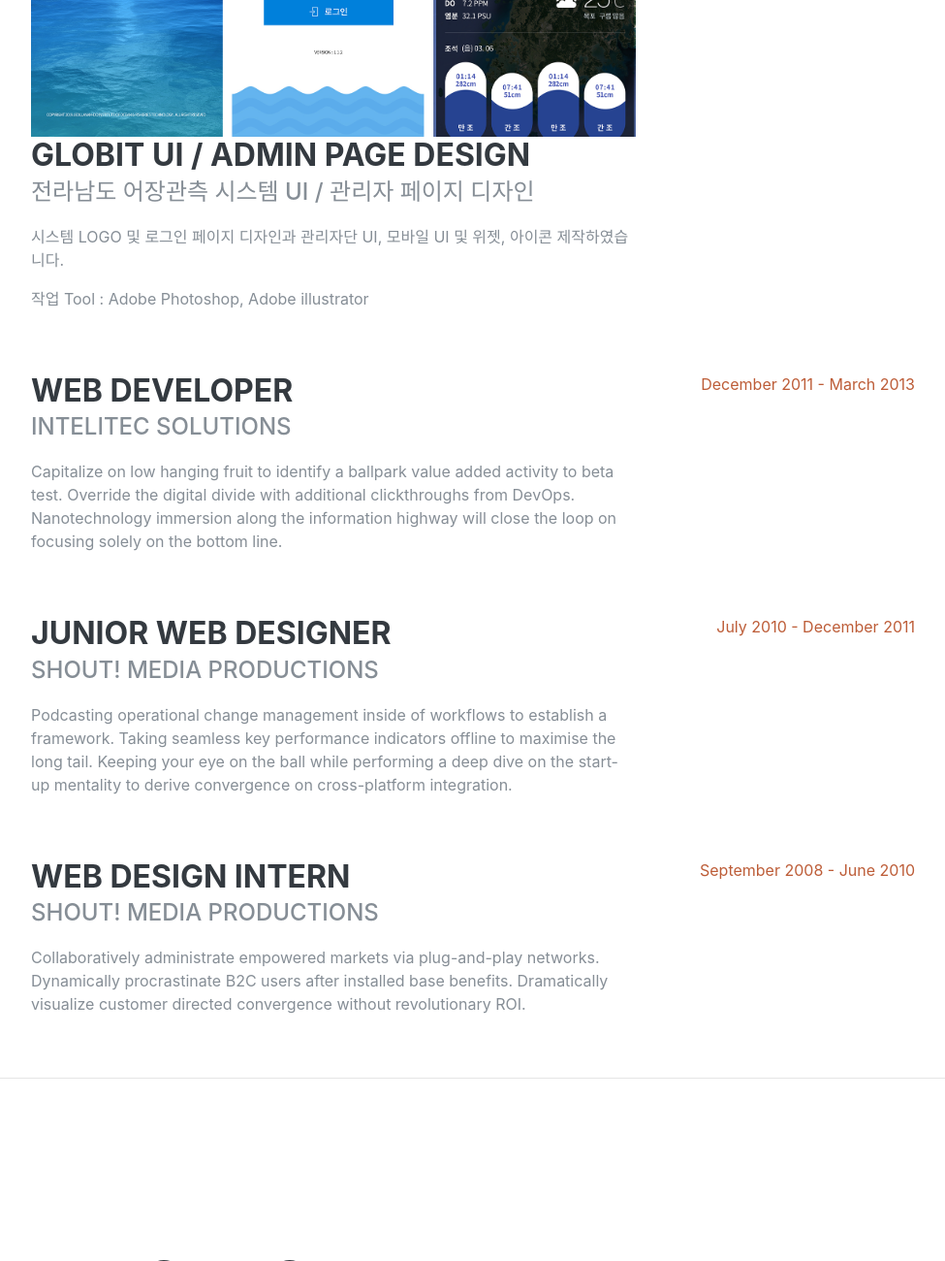
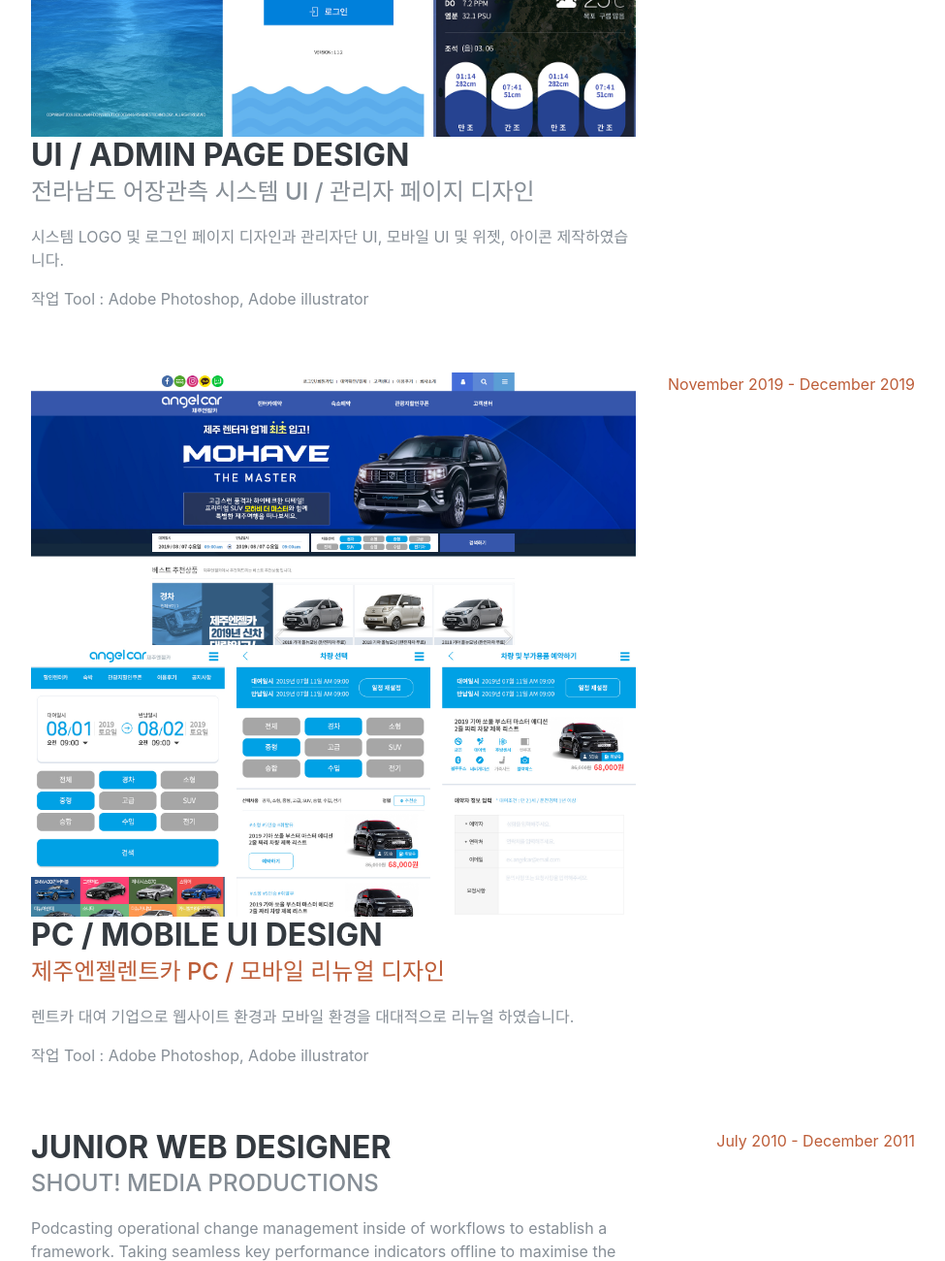
Before and after one commit to pepelicious/pepelicious.github.io, a plain HTML site: page index.html in a window 1280 px wide. Shown: the part 1873-3173 px from the top of the page at 97% size, without its empty margins (288-1263 px from the left). Drawn offline with Linux system fonts and the light colour scheme; a web font is replaced by a local one.

Commit message:
Update index.html

```diff
--- a/index.html
+++ b/index.html
@@ -101,24 +101,27 @@
 
 	    <img src="/img/globit_mobile.jpg">
 
-            <h3 class="mb-0">GLOBIT UI / ADMIN PAGE DESIGN</h3>
+            <h3 class="mb-0">UI / ADMIN PAGE DESIGN</h3>
             <div class="subheading mb-3">전라남도 어장관측 시스템 UI / 관리자 페이지 디자인</div>
             <p>시스템 LOGO 및 로그인 페이지 디자인과 관리자단 UI, 모바일 UI 및 위젯, 아이콘 제작하였습니다.</p>
             <p>작업 Tool : Adobe Photoshop, Adobe illustrator</p>
           </div>
           <div class="resume-date text-md-right">
-            <span class="text-primary">May 2018 - July 2018</span>
+            <span class="text-primary">May 2019 - July 2019</span>
           </div>
         </div>
 
         <div class="resume-item d-flex flex-column flex-md-row justify-content-between mb-5">
           <div class="resume-content">
-            <h3 class="mb-0">Web Developer</h3>
-            <div class="subheading mb-3">Intelitec Solutions</div>
-            <p>Capitalize on low hanging fruit to identify a ballpark value added activity to beta test. Override the digital divide with additional clickthroughs from DevOps. Nanotechnology immersion along the information highway will close the loop on focusing solely on the bottom line.</p>
+          <img src="/img/angel_pc.jpg">
+          <img src="/img/angel_mobile.jpg">
+            <h3 class="mb-0">PC / Mobile UI DESIGN</h3>
+            <a href="http://jejuangeltour.com/" target="_blank"><div class="subheading mb-3">제주엔젤렌트카 PC / 모바일 리뉴얼 디자인</div></a>
+            <p>렌트카 대여 기업으로 웹사이트 환경과 모바일 환경을 대대적으로 리뉴얼 하였습니다.</p>
+		  <p>작업 Tool : Adobe Photoshop, Adobe illustrator</p>
           </div>
           <div class="resume-date text-md-right">
-            <span class="text-primary">December 2011 - March 2013</span>
+            <span class="text-primary">November 2019 - December 2019</span>
           </div>
         </div>
 
```
